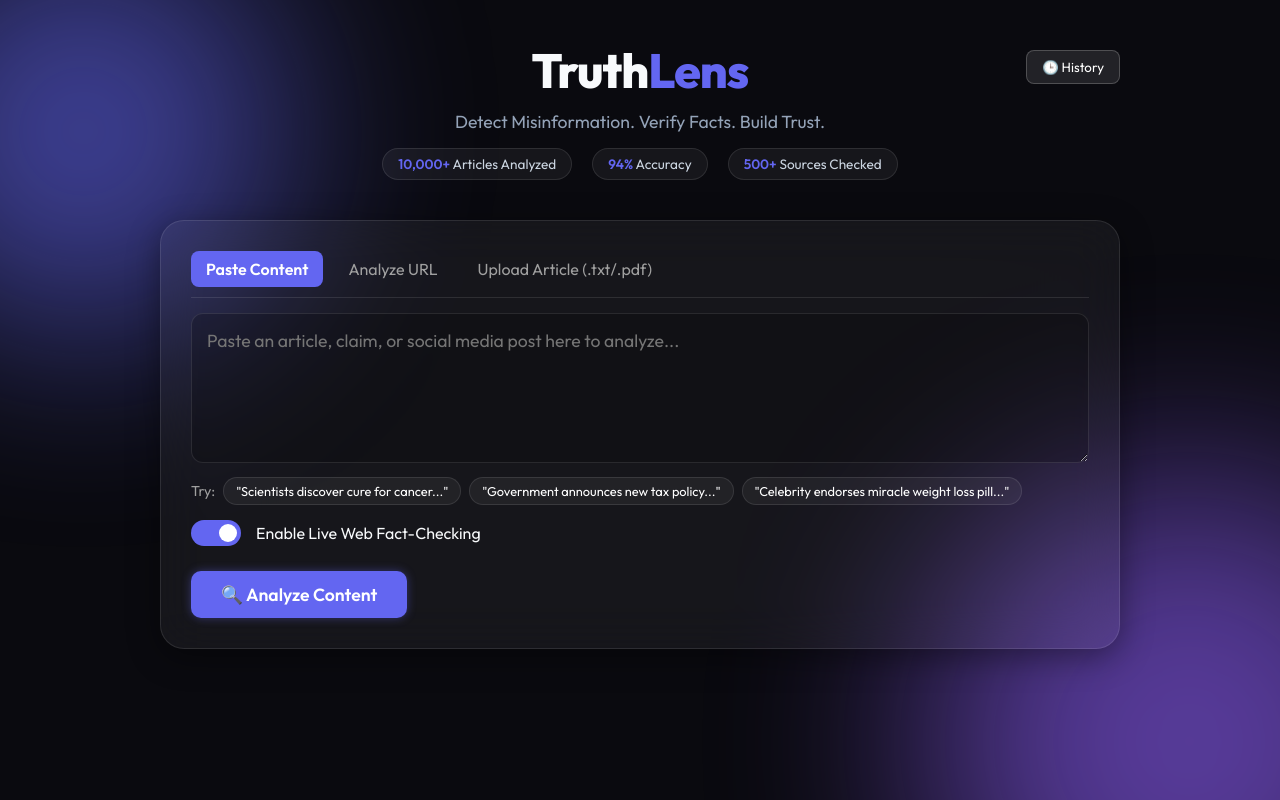
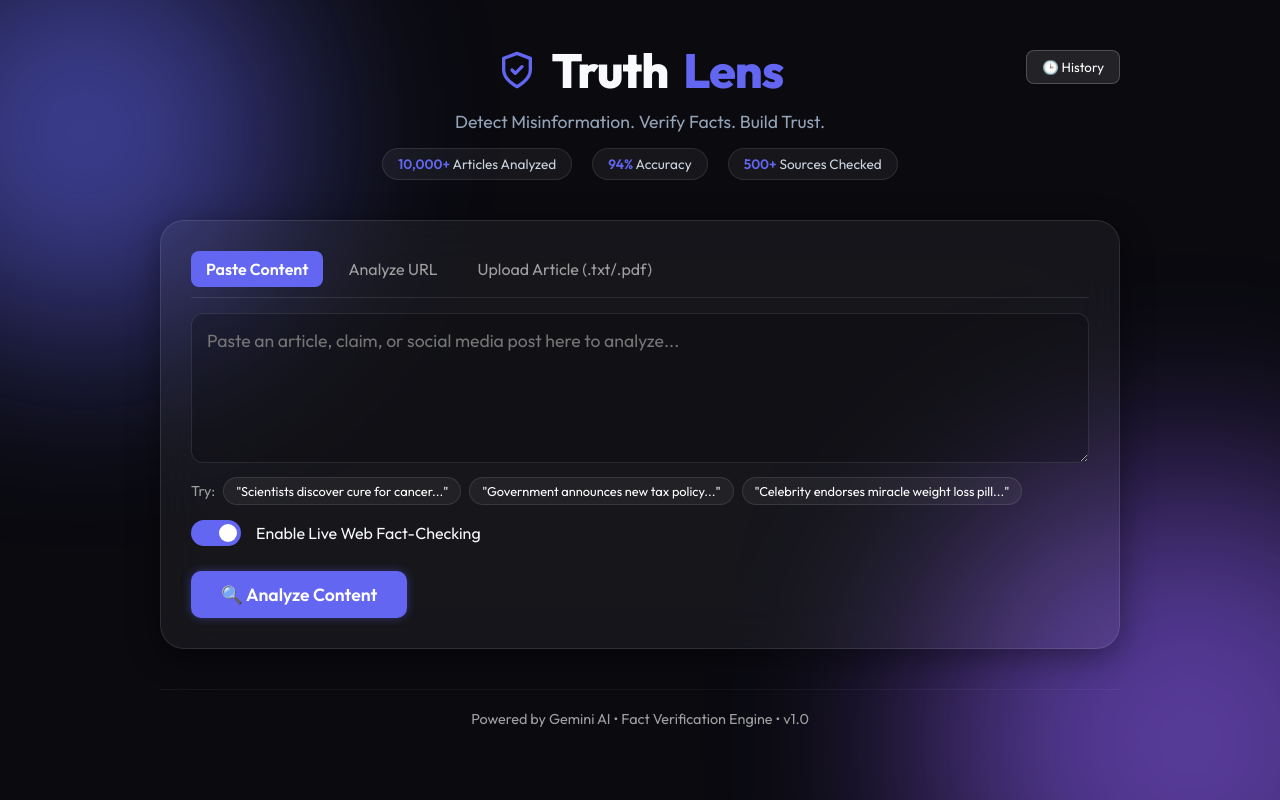
Before and after one commit to abakaushik-lgtm/FakeNewsDetector, a Flask app: page / in a window 1280 px wide. Run offline with Flask 3, Linux system fonts and the light colour scheme; some libraries are stand-ins or nearby versions.

Commit message:
Add UI polish: Hero SVG shield icon and subtle branding footer

```diff
--- a/templates/index.html
+++ b/templates/index.html
@@ -20,7 +20,13 @@
 
     <div class="container">
         <header style="position: relative;">
-            <h1>Truth<span>Lens</span></h1>
+            <h1 style="display: flex; align-items: center; justify-content: center; gap: 15px;">
+                <svg width="40" height="40" viewBox="0 0 24 24" fill="none" stroke="var(--primary)" stroke-width="2" stroke-linecap="round" stroke-linejoin="round">
+                    <path d="M12 22s8-4 8-10V5l-8-3-8 3v7c0 6 8 10 8 10z"></path>
+                    <path d="M9 12l2 2 4-4"></path>
+                </svg>
+                Truth<span>Lens</span>
+            </h1>
             <p>Detect Misinformation. Verify Facts. Build Trust.</p>
             <button id="history-btn" style="position: absolute; right: 0; top: 10px; background: rgba(255,255,255,0.1); border: 1px solid rgba(255,255,255,0.2); color: white; padding: 8px 15px; border-radius: 8px; cursor: pointer; transition: all 0.3s;">🕒 History</button>
             <div class="stats-banner">
@@ -139,6 +145,10 @@
                 </div>
             </div>
         </main>
+
+        <footer style="text-align: center; margin-top: 40px; padding-top: 20px; border-top: 1px solid rgba(255,255,255,0.05); color: #a0a0a0; font-size: 0.9rem;">
+            Powered by Gemini AI &bull; Fact Verification Engine &bull; v1.0
+        </footer>
     </div>
 
     <!-- History Modal -->
```
